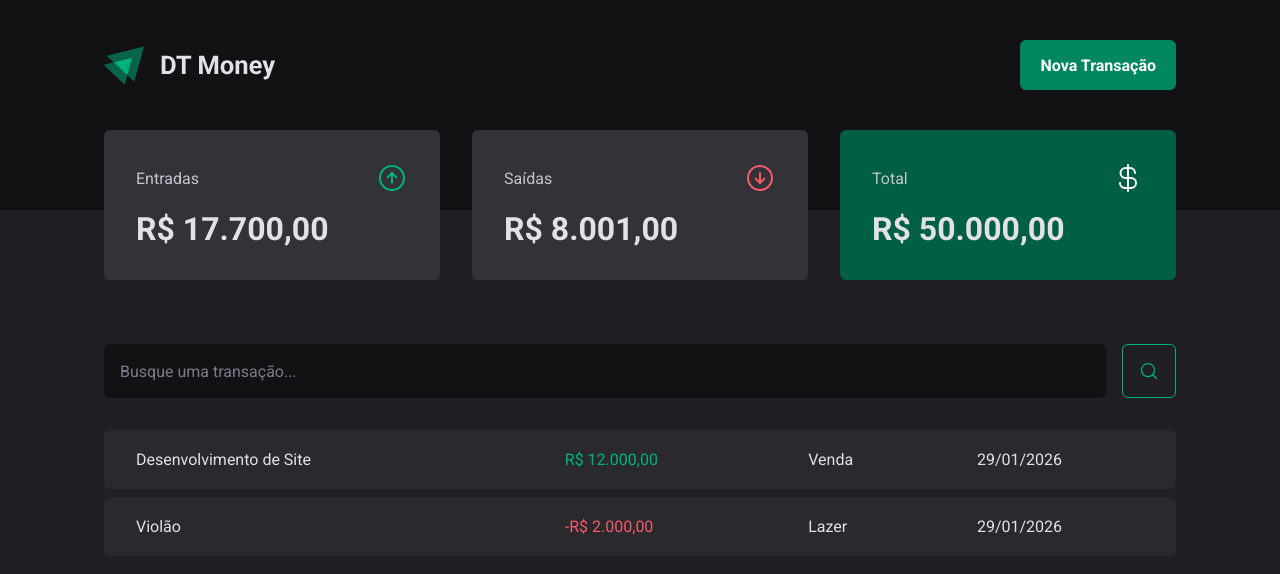
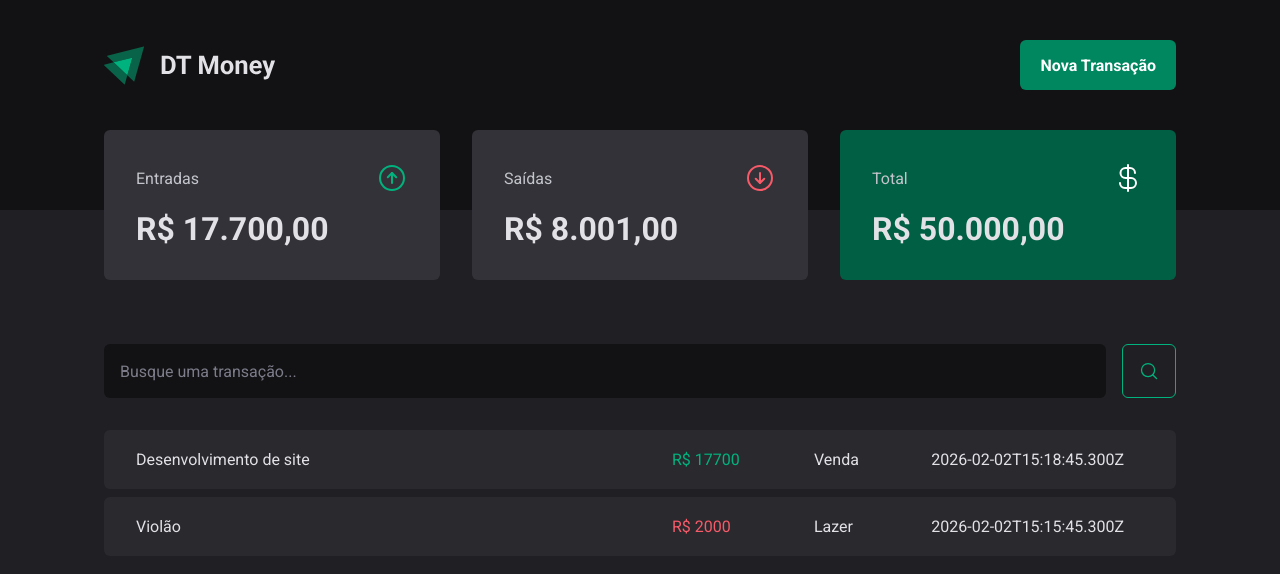
Before and after one commit to renatobarbosa-dc/fundamentos_react_3_DT_Money, a React (Vite) app in the folder 03-dt-money/: page / in a window 1280 px wide. Shown: the top 574 px of the page. Built offline with nearby package versions, Linux system fonts and the light colour scheme; data requests are answered from the project's data file.

Commit message:
updating transactions to use api

```diff
--- a/03-dt-money/src/pages/Transactions/index.tsx
+++ b/03-dt-money/src/pages/Transactions/index.tsx
@@ -1,42 +1,63 @@
+import { useEffect, useState } from "react";
 import { Header } from "../../components/Header";
 import { Summary } from "../../components/Summary";
 import { SearchForm } from "./Components/SearchForm";
-import { TransactionsTable, TransactionsContainer, PriceHighlight } from "./styles";
+import {
+  TransactionsTable,
+  TransactionsContainer,
+  PriceHighlight,
+} from "./styles";
+
+interface Transactions {
+  id: number;
+  description: string;
+  type: "income" | "outcome";
+  price: number;
+  category: string;
+  createdAt: string;
+}
 
 export function Transactions() {
-    return(
+  const [transactions, setTransactions] = useState<Transactions[]>([]);
+
+  async function loadTransactions() {
+    const response = await fetch("http://localhost:3000/transactions");
+    const data = await response.json();
+
+    setTransactions(data);
+  }
+
+  useEffect(() => {
+    loadTransactions();
+  }, []);
+
+  return (
     <div>
       <Header />
-            <Summary/>
+      <Summary />
 
       <TransactionsContainer>
-                <SearchForm/>
+        <SearchForm />
 
         <TransactionsTable>
           <tbody>
-                        <tr>
-                            <td width='40%'>Desenvolvimento de Site</td>
+            {transactions.map(transaction => {
+              return (
+                <tr key={transaction.id}>
+                  <td width="50%">{transaction.description}</td>
                   <td>
-                                <PriceHighlight variant="income">
-                                    R$ 12.000,00
+                    <PriceHighlight variant={transaction.type}>
+                      R$ {transaction.price}
                     </PriceHighlight>
                   </td>
-                            <td>Venda</td>
-                            <td>29/01/2026</td>
+                  <td>{transaction.category}</td>
+                  <td>{transaction.createdAt}</td>
                 </tr>
-                        <tr>
-                            <td>Violão</td>
-                            <td>
-                                <PriceHighlight variant="outcome">
-                                    -R$ 2.000,00
-                                </PriceHighlight>
-                            </td>
-                            <td>Lazer</td>
-                            <td>29/01/2026</td>
-                        </tr>
+              );
+            })}
           </tbody>
         </TransactionsTable>
       </TransactionsContainer>
     </div>
-    )
+  );
 }
```
Lines whose indentation alone changed are shown as unchanged.
